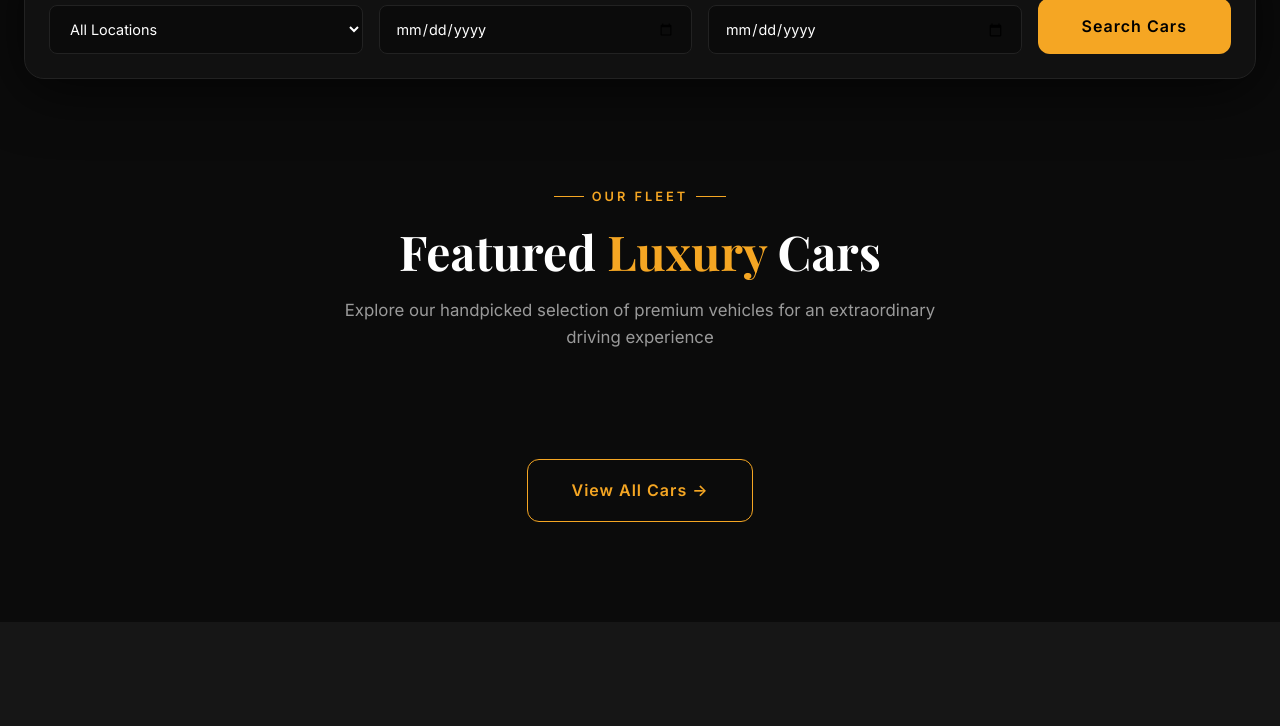
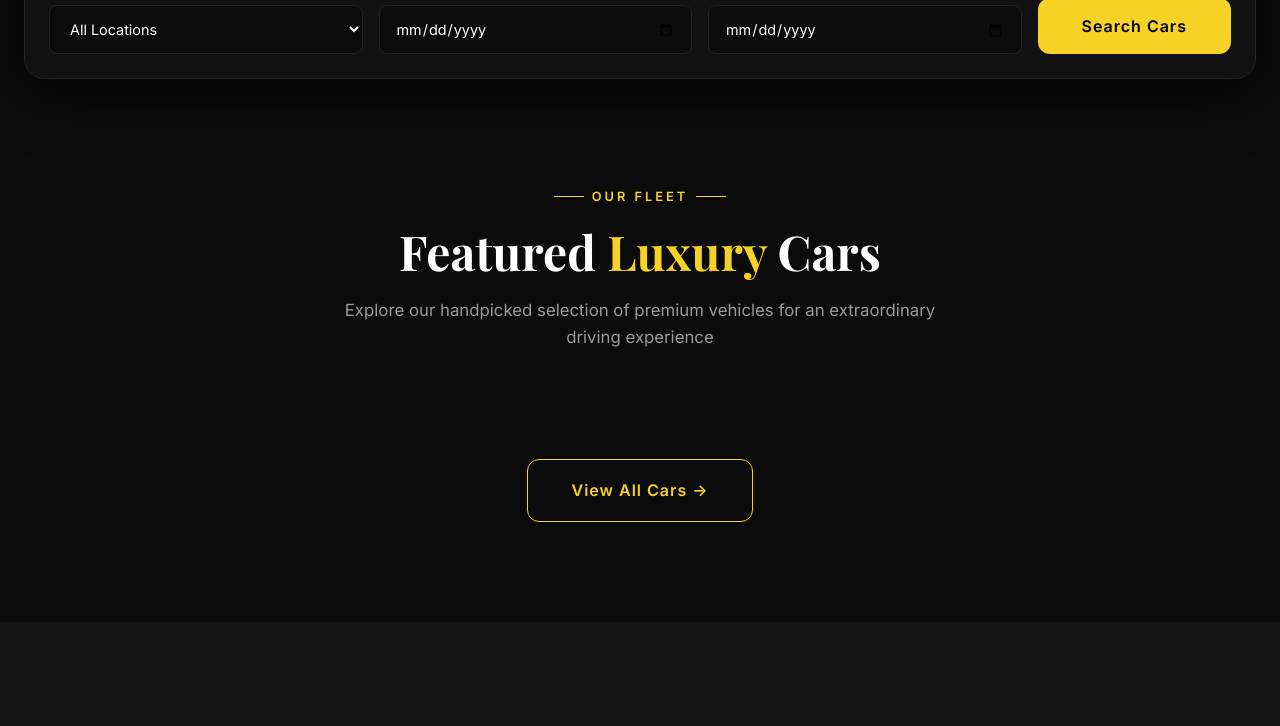
Before and after one commit to Marokhmala/LuxDrive, a plain HTML site: page index.html in a window 1280 px wide. Shown: the part 788-1514 px from the top of the page. Drawn offline with nearby package versions, Linux system fonts and the light colour scheme; no server answers.

Commit message:
caigo tvini

```diff
--- a/css/styles.css
+++ b/css/styles.css
@@ -21,8 +21,8 @@
   --text: #ffffff;
   --text-secondary: #9a9a9a;
   --text-muted: #666666;
-  --accent: #f5a623;
-  --accent-hover: #e09510;
+  --accent: #f5d223;
+  --accent-hover: #e0bd10;
   --accent-light: rgba(245, 166, 35, 0.1);
   --accent-glow: rgba(245, 166, 35, 0.3);
   --border: #222222;
```
